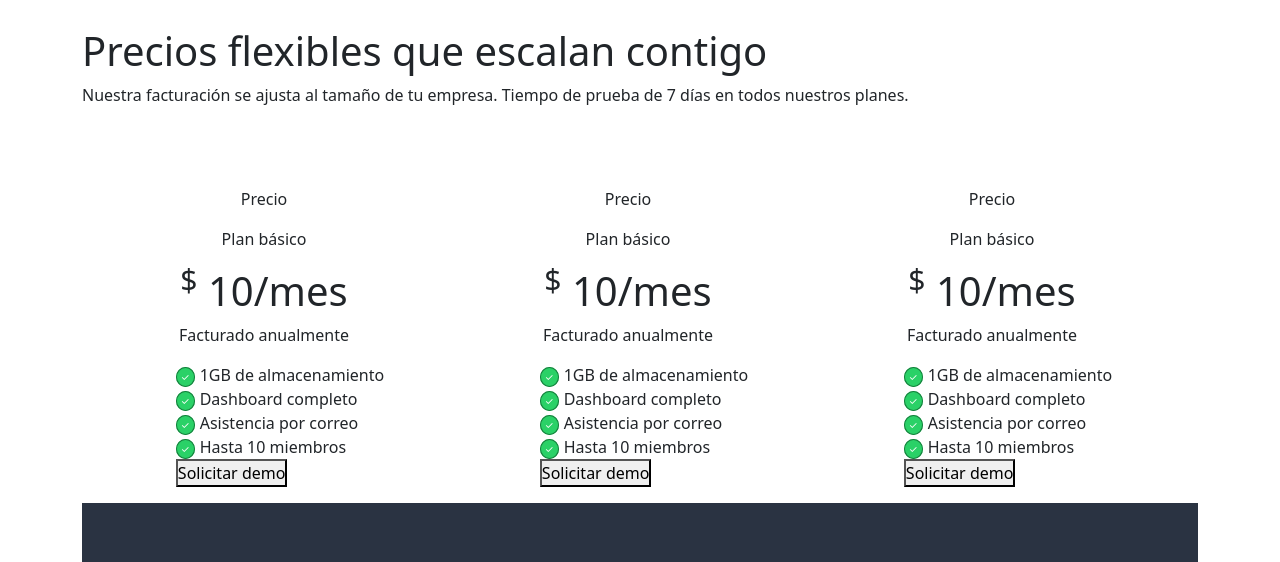
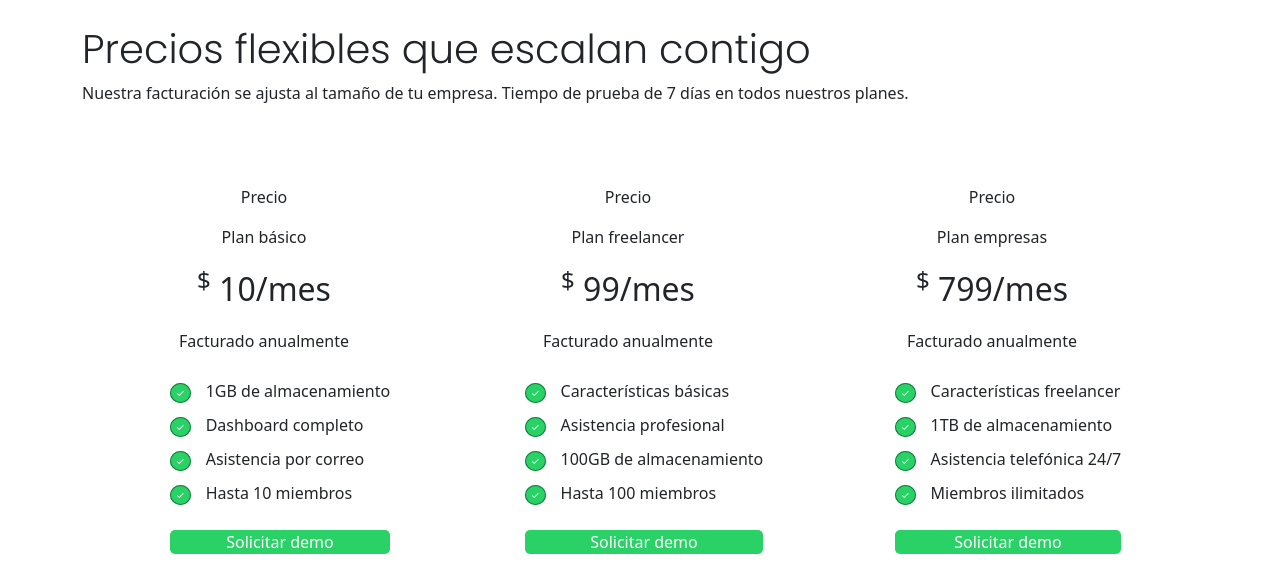
Before and after one commit to H4rdan/ProyectoSenpai, a plain HTML site: page Index.html in a window 1280 px wide. Shown: the part 792-1354 px from the top of the page. Drawn offline with nearby package versions, Linux system fonts and the light colour scheme.

Commit message:
Avance en estilos

```diff
--- a/Index.html
+++ b/Index.html
@@ -1,21 +1,49 @@
 <!DOCTYPE html>
 <html lang="en">
-
   <head>
     <meta charset="UTF-8" />
     <meta name="viewport" content="width=device-width, initial-scale=1.0" />
     <title>Document</title>
     <link rel="stylesheet" href="style.css" />
-  <link href="https://cdn.jsdelivr.net/npm/bootstrap@5.3.0/dist/css/bootstrap.min.css" rel="stylesheet"
-    integrity="sha384-9ndCyUaIbzAi2FUVXJi0CjmCapSmO7SnpJef0486qhLnuZ2cdeRhO02iuK6FUUVM" crossorigin="anonymous" />
+    <link
+      href="https://cdn.jsdelivr.net/npm/bootstrap@5.3.0/dist/css/bootstrap.min.css"
+      rel="stylesheet"
+      integrity="sha384-9ndCyUaIbzAi2FUVXJi0CjmCapSmO7SnpJef0486qhLnuZ2cdeRhO02iuK6FUUVM"
+      crossorigin="anonymous"
+    />
+    <link rel="preconnect" href="https://fonts.googleapis.com" />
+    <link rel="preconnect" href="https://fonts.gstatic.com" crossorigin />
+    <link
+      href="https://fonts.googleapis.com/css2?family=Roboto:wght@300&display=swap"
+      rel="stylesheet"
+    />
+    <link rel="preconnect" href="https://fonts.googleapis.com" />
+    <link rel="preconnect" href="https://fonts.gstatic.com" crossorigin />
+    <link
+      href="https://fonts.googleapis.com/css2?family=Poppins:wght@800&display=swap"
+      rel="stylesheet"
+    />
+    <link rel="preconnect" href="https://fonts.googleapis.com" />
+    <link rel="preconnect" href="https://fonts.gstatic.com" crossorigin />
+    <link
+      href="https://fonts.googleapis.com/css2?family=Poppins:wght@300&display=swap"
+      rel="stylesheet"
+    />
   </head>
 
   <body class="container-lg">
     <nav id="navBarPos" class="navbar navbar-expand-sm navbar-light bg-light">
       <img src="./Materiales/flex-ui-green-light.svg" alt="" />
-    <button id="navbarToggle" class="navbar-toggler" type="button" data-toggle="collapse"
-      data-target="#navbarNavAltMarkup" aria-controls="navbarNavAltMarkup" aria-expanded="false"
-      aria-label="Toggle navigation">
+      <button
+        id="navbarToggle"
+        class="navbar-toggler"
+        type="button"
+        data-toggle="collapse"
+        data-target="#navbarNavAltMarkup"
+        aria-controls="navbarNavAltMarkup"
+        aria-expanded="false"
+        aria-label="Toggle navigation"
+      >
         <span class="navbar-toggler-icon"></span>
       </button>
       <div class="collapse navbar-collapse" id="navbarNavAltMarkup">
@@ -25,8 +53,8 @@
           <a class="nav-item nav-link" href="#">Precios</a>
         </div>
         <div class="float-end" id="btnPosition">
-        <button>Ingresar</button>
-        <button>Registrarse</button>
+          <button class="buttonStyle">Ingresar</button>
+          <button class="buttonStyle2">Registrarse</button>
         </div>
       </div>
     </nav>
@@ -41,7 +69,8 @@
           <p>Productos pensados para los negocios del próximo siglo</p>
           <br />
           <div>
-          <button>Solicitar Demo</button> <button>Registrarse</button>
+            <button class="buttonStyle">Solicitar Demo</button>
+            <button class="buttonStyle3">Registrarse</button>
           </div>
         </div>
         <div id="rightContainer" class="col-6">
@@ -61,32 +90,47 @@
     <main id="marginMain">
       <div class="container">
         <div class="row justify-content-between">
-        <div id="iconsMainSize" class="col-4 d-flex justify-content-center align-items-center flex-column">
+          <div
+            id="iconsMainSize"
+            class="col-4 d-flex justify-content-center align-items-center flex-column"
+          >
             <div class="iconsMain d-flex justify-content-center">
               <img src="/Materiales/mail-icon.svg" alt="" />
             </div>
             <div class="d-flex align-items-center flex-column">
               <h4>Capacitación</h4>
-            <p class="text-center">Asistencia y capacitación de primer nivel</p>
+              <p class="text-center">
+                Asistencia y capacitación de primer nivel
+              </p>
             </div>
           </div>
-        <div id="iconsMainSize" class="col-4 d-flex justify-content-center align-items-center flex-column">
+          <div
+            id="iconsMainSize"
+            class="col-4 d-flex justify-content-center align-items-center flex-column"
+          >
             <div class="iconsMain d-flex justify-content-center">
               <img src="/Materiales/analytics-icon.svg" alt="" />
             </div>
             <div class="d-flex align-items-center flex-column">
               <h4>Analíticas claras</h4>
-            <p class="text-center">Disfruta de un dashboard de analíticas claras y
-              accionables</p>
+              <p class="text-center">
+                Disfruta de un dashboard de analíticas claras y accionables
+              </p>
             </div>
           </div>
-        <div id="iconsMainSize" class="col-4 d-flex justify-content-center align-items-center flex-column">
+          <div
+            id="iconsMainSize"
+            class="col-4 d-flex justify-content-center align-items-center flex-column"
+          >
             <div class="iconsMain d-flex justify-content-center">
               <img src="/Materiales/people-icon.svg" alt="" />
             </div>
             <div class="d-flex align-items-center flex-column">
               <h4>Soluciones para equipos</h4>
-            <p class="text-center">Facilita el accionar de tu empresa con nuestra suite de herramientas</p>
+              <p class="text-center">
+                Facilita el accionar de tu empresa con nuestra suite de
+                herramientas
+              </p>
             </div>
           </div>
         </div>
@@ -94,56 +138,67 @@
 
       <section id="sectionMargin">
         <h1>Precios flexibles que escalan contigo</h1>
-      <p>Nuestra facturación se ajusta al tamaño de tu empresa. Tiempo de prueba de 7 días en todos nuestros planes.</p>
+        <p>
+          Nuestra facturación se ajusta al tamaño de tu empresa. Tiempo de
+          prueba de 7 días en todos nuestros planes.
+        </p>
       </section>
 
       <div id="price" class="container row justify-content-between">
-      <div class="priceSize col-4 d-flex justify-content-center align-items-center flex-column">
+        <div
+          class="priceSize col-4 d-flex justify-content-center align-items-center flex-column"
+        >
           <p>Precio</p>
           <p>Plan básico</p>
-        <h1><sup>$</sup> 10/mes</h1>
+          <p class="priceText"><sup>$</sup> 10/mes</p>
           <p>Facturado anualmente</p>
           <ol class="customList">
             <li>1GB de almacenamiento</li>
             <li>Dashboard completo</li>
             <li>Asistencia por correo</li>
             <li>Hasta 10 miembros</li>
-          <button>Solicitar demo</button>
+            <div  class=" buttonPrice d-flex justify-content-center align-items-center">
+              <button class="buttonStyle">Solicitar demo</button></div>
           </ol>
         </div>
-      <div class="priceSize col-4 d-flex justify-content-center align-items-center flex-column">
+        <div
+          class="priceSize col-4 d-flex justify-content-center align-items-center flex-column"
+        >
           <p>Precio</p>
-        <p>Plan básico</p>
-        <h1><sup>$</sup> 10/mes</h1>
+          <p>Plan freelancer</p>
+          <p class="priceText"><sup>$</sup> 99/mes</p>
           <p>Facturado anualmente</p>
           <ol class="customList">
-          <li>1GB de almacenamiento</li>
-          <li>Dashboard completo</li>
-          <li>Asistencia por correo</li>
-          <li>Hasta 10 miembros</li>
-          <button>Solicitar demo</button>
+            <li>Características básicas</li>
+            <li>Asistencia profesional</li>
+            <li>100GB de almacenamiento</li>
+            <li>Hasta 100 miembros</li>
+            <div class=" buttonPrice d-flex justify-content-center align-items-center">
+              <button class="buttonStyle">Solicitar demo</button></div>
           </ol>
         </div>
-      <div class="priceSize col-4 d-flex justify-content-center align-items-center flex-column">
+        <div
+        class="priceSize col-4 d-flex justify-content-center align-items-center flex-column"
+        >
           <p>Precio</p>
-        <p>Plan básico</p>
-        <h1><sup>$</sup> 10/mes</h1>
+          <p>Plan empresas</p>
+          <p class="priceText"><sup>$</sup> 799/mes</p>
           <p>Facturado anualmente</p>
           <ol class="customList">
-          <li>1GB de almacenamiento</li>
-          <li>Dashboard completo</li>
-          <li>Asistencia por correo</li>
-          <li>Hasta 10 miembros</li>
-          <button>Solicitar demo</button>
+            <li>Características freelancer</li>
+            <li>1TB de almacenamiento</li>
+            <li>Asistencia telefónica 24/7</li>
+            <li>Miembros ilimitados</li>
+            <div class="buttonPrice d-flex justify-content-center align-items-center">
+            <button class="buttonStyle">Solicitar demo</button></div>
           </ol>
         </div>
       </div>
-
     </main>
 
     <footer>
       <div class="d-flex justify-content-center">
-      <img id="whiteLogo" src="./Materiales/logo-senpai-blanco.svg" alt="">
+        <img id="whiteLogo" src="./Materiales/logo-senpai-blanco.svg" alt="" />
       </div>
       <ul class="customListFooter d-flex justify-content-center">
         <li>Producto</li>
@@ -154,15 +209,19 @@
         <li>Ayuda</li>
         <li>Privacidad</li>
       </ul>
-    <hr class="hrFooter">
+      <hr class="hrFooter" />
       <div>
-      <p class="textFooter d-flex justify-content-center">&copy 2022 Flex. Un producto ficticio de Senpai.</p>
+        <p class="textFooter d-flex justify-content-center">
+          &copy 2022 Flex. Un producto ficticio de Senpai.
+        </p>
       </div>
     </footer>
 
-  <script src="https://cdn.jsdelivr.net/npm/bootstrap@5.3.0/dist/js/bootstrap.bundle.min.js"
+    <script
+      src="https://cdn.jsdelivr.net/npm/bootstrap@5.3.0/dist/js/bootstrap.bundle.min.js"
       integrity="sha384-geWF76RCwLtnZ8qwWowPQNguL3RmwHVBC9FhGdlKrxdiJJigb/j/68SIy3Te4Bkz"
-    crossorigin="anonymous"></script>
+      crossorigin="anonymous"
+    ></script>
 
     <script>
       const navbarToggle = document.getElementById("navbarToggle");
@@ -177,5 +236,4 @@
       });
     </script>
   </body>
-
 </html>
--- a/style.css
+++ b/style.css
@@ -3,6 +3,23 @@
   padding: 0;
   box-sizing: border-box;
 }
+/* body{
+  background-color: white;
+  background-image:
+  linear-gradient(0deg, rgba(128, 128, 128, 0.1) 1px, transparent 1px),
+  linear-gradient(90deg, rgba(128, 128, 128, 0.1) 1px, transparent 1px),
+  linear-gradient(0deg, rgba(128, 128, 128, 0.1) 20px, transparent 20px),
+  linear-gradient(90deg, rgba(128, 128, 128, 0.1) 20px, transparent 20px);
+  background-size: 20px 20px;
+
+
+} */
+h1{
+  font-family: 'Poppins', sans-serif;
+
+
+}
+
 
 #optionNav {
   position: absolute;
@@ -49,6 +66,27 @@
   margin-left: auto;
 }
 
+.buttonStyle{
+  border-radius: 5px;
+   background-color: #2ad167;
+   border: none;
+   color: white;
+}
+
+.buttonStyle2{
+  border-radius: 5px;
+   background-color: white;
+   border: none;
+   color: black;
+}
+.buttonStyle3{
+  border-radius: 5px;
+   background-color: white;
+   border: solid 1px rgb(188, 180, 180);
+   color: black;
+}
+
+
 .iconsMain {
   background-color: #2ad167;
   width: 50px;
@@ -82,10 +120,14 @@
   background-color: #2ad167;
   border-radius: 50%;
   color: white;
-  padding: 2px 4px;
-  margin-right: 5px;
+  padding: 2px 5px;
+  margin-right: 15px;
   font-size: 10px;
   border: 1px solid #187c3d;
+}
+
+.customList li {
+  margin-top: 10px;
 }
 
 #price {
@@ -122,3 +164,16 @@ footer {
 .textFooter {
   color: rgb(172, 165, 165);
 }
+.priceText{
+  font-weight:500;
+  font-size:32px;
+}
+
+
+.buttonPrice{
+  margin-top: 25px;
+  border-radius: 5px;
+  background-color: #2ad167;
+  border: none;
+  color: white;
+}
```
Lines whose indentation alone changed are shown as unchanged.
